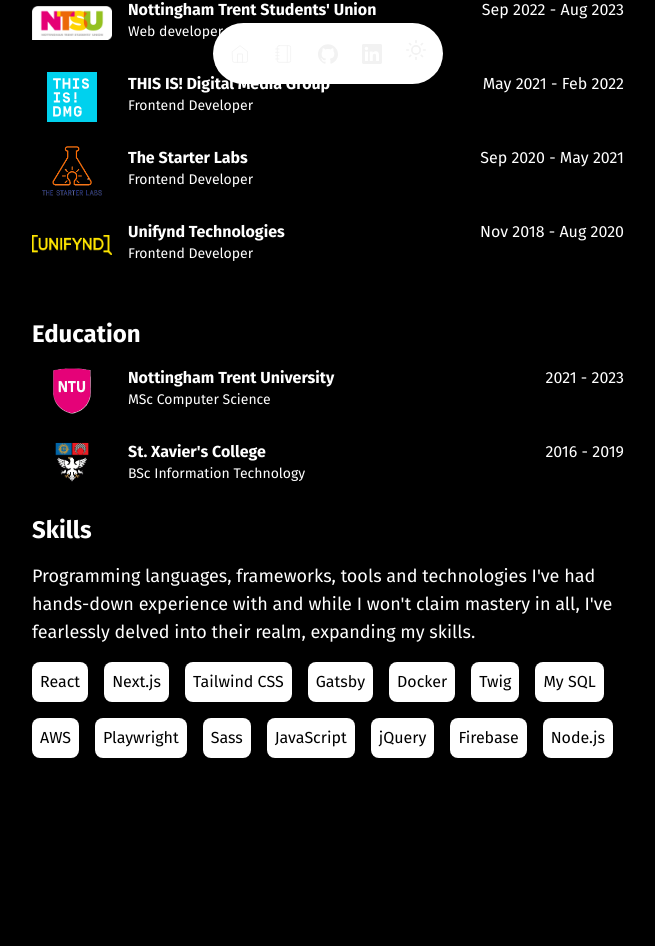
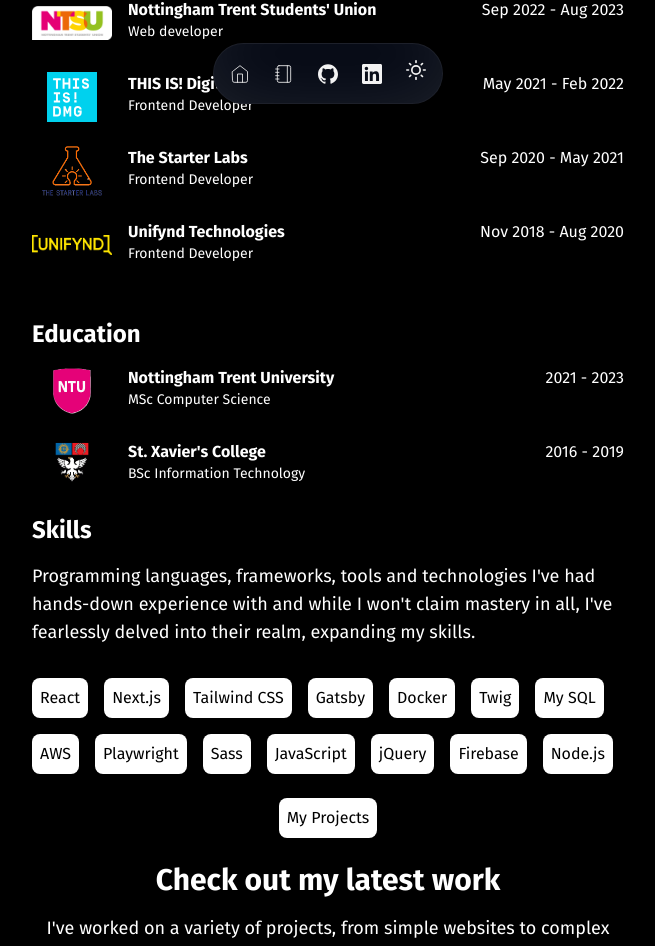
Before and after one commit to allanmosesfernandes/portfolio2025, a Next.js app: page / in a window 1280 px wide. Shown: the part 686-1632 px from the top of the page, without its empty margins (312-967 px from the left). Before the commit the page ends 1460 px from the top, so only its background shows below. Built offline with nearby package versions, Linux system fonts and the light colour scheme.

Commit message:
feat: add Projects component; update layout and styles for improved UI; adjust floating menu position

```diff
--- a/src/app/globals.css
+++ b/src/app/globals.css
@@ -22,7 +22,7 @@
 
 .fixed-floating-menu {
   position: fixed;
-  bottom: 30px;
+  bottom: 10px;
   left: 50%;
   transform: translateX(-50%);
   transition: transform 0.2s ease-in-out;
--- a/src/app/page.js
+++ b/src/app/page.js
@@ -10,6 +10,7 @@
 import Arrow from '@/app/assets/arrow.svg';
 import { ReactTyped } from 'react-typed';
 import Skills from '@/components/Skills';
+import Projects from '@/components/Projects';
 
 export default function Home() {
     return (
@@ -74,6 +75,7 @@
             <WorkExperience />
             <Education />
             <Skills />
+            <Projects />
             <FloatingMenu />
         </div>
     );
--- /dev/null
+++ b/src/components/Projects.jsx
@@ -0,0 +1,20 @@
+import React from 'react'
+
+const Projects = () => {
+    return (
+        <div>
+            <p className="dark:bg-white dark:text-black bg-black text-white font-medium text-md rounded-lg p-2 h-fit w-fit d-flex mx-auto my-6">
+                My Projects
+            </p>
+            <h2 className="text-black dark:text-white font-bold text-3xl flex items-center text-center d-flex justify-center">
+                Check out my latest work
+            </h2>
+            <p className="text-pretty text-black dark:text-white md:text-lg my-4 text-center">
+                I've worked on a variety of projects, from simple websites to complex web applications. Here are few of my finest.
+            </p>
+
+        </div>
+    );
+}
+
+export default Projects
--- a/src/components/Skills.jsx
+++ b/src/components/Skills.jsx
@@ -5,8 +5,8 @@
     return (
         <div>
             <h3 className="text-black dark:text-white font-bold text-2xl mt-6">Skills</h3>
-            <div className="flex gap-4 w-full flex-wrap my-4">
-                <p className="text-pretty text-black dark:text-white md:text-lg">
+            <div className="flex gap-4 w-full flex-wrap">
+                <p className="text-pretty text-black dark:text-white md:text-lg my-4">
                     Programming languages, frameworks, tools and technologies I've had hands-down
                     experience with and while I won't claim mastery in all, I've fearlessly
                     delved into their realm, expanding my skills.
--- a/src/components/floatingMenu.jsx
+++ b/src/components/floatingMenu.jsx
@@ -29,7 +29,7 @@
     return (
         <div className="fixed-floating-menu">
             <nav
-                className={`bg-[#778899] dark:bg-background w-max p-4 gap-6 rounded-full border z-50 pointer-events-auto relative mx-auto flex min-h-full h-full items-center [box-shadow:0_0_0_1px_rgba(0,0,0,.03),0_2px_4px_rgba(0,0,0,.05),0_12px_24px_rgba(0,0,0,.05)] transform-gpu dark:[border:1px_solid_rgba(255,255,255,.1)] dark:[box-shadow:0_-20px_80px_-20px_#ffffff1f_inset]`}>
+                className={`bg-[#778899] dark:bg-gray-950 w-max p-4 gap-6 rounded-full border z-50 pointer-events-auto relative mx-auto flex min-h-full h-full items-center [box-shadow:0_0_0_1px_rgba(0,0,0,.03),0_2px_4px_rgba(0,0,0,.05),0_12px_24px_rgba(0,0,0,.05)] transform-gpu dark:[border:1px_solid_rgba(255,255,255,.1)] dark:[box-shadow:0_-20px_80px_-20px_#ffffff1f_inset]`}>
                 <Link href="/" title="Home" data-toggle="tooltip" data-placement="top">
                     <p>Home</p>
                     <Image src={home} alt={home} width={20} height={20} title="Home"/>
```
